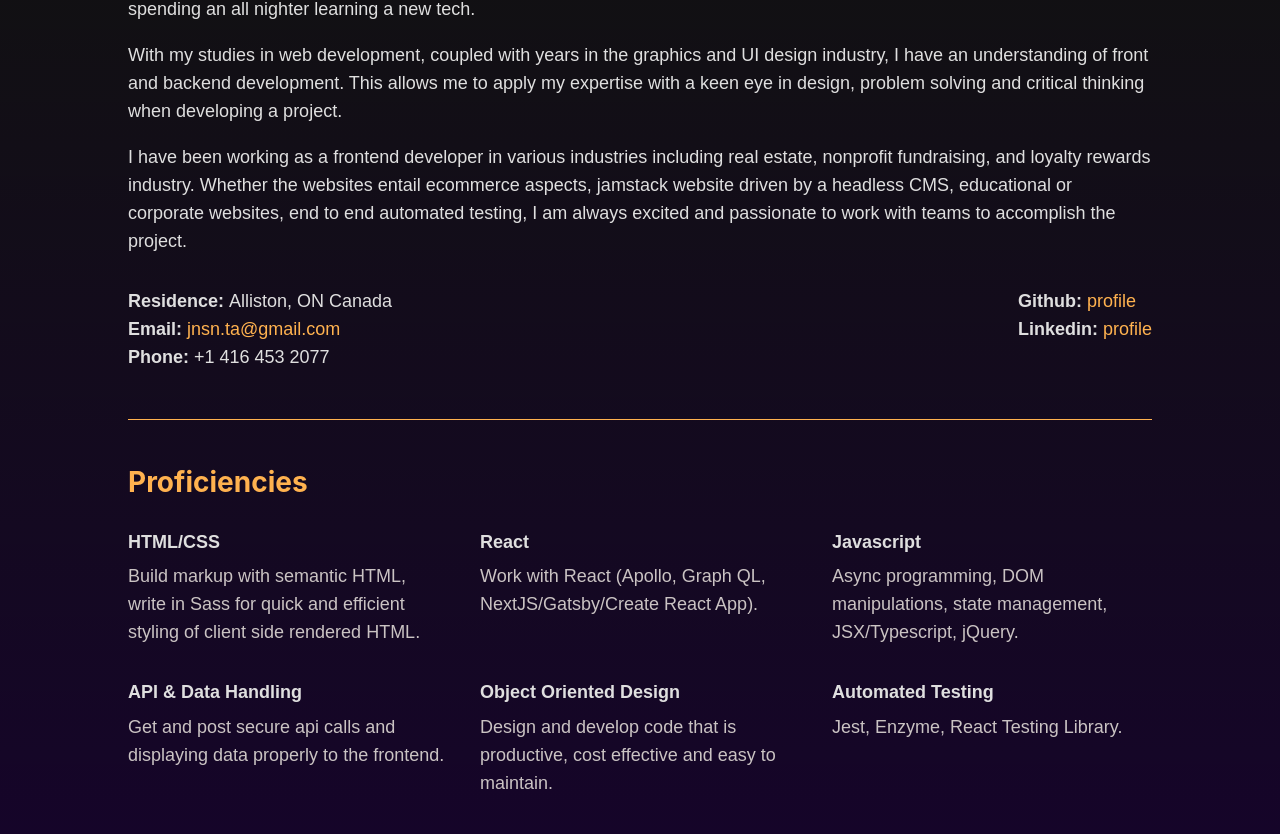
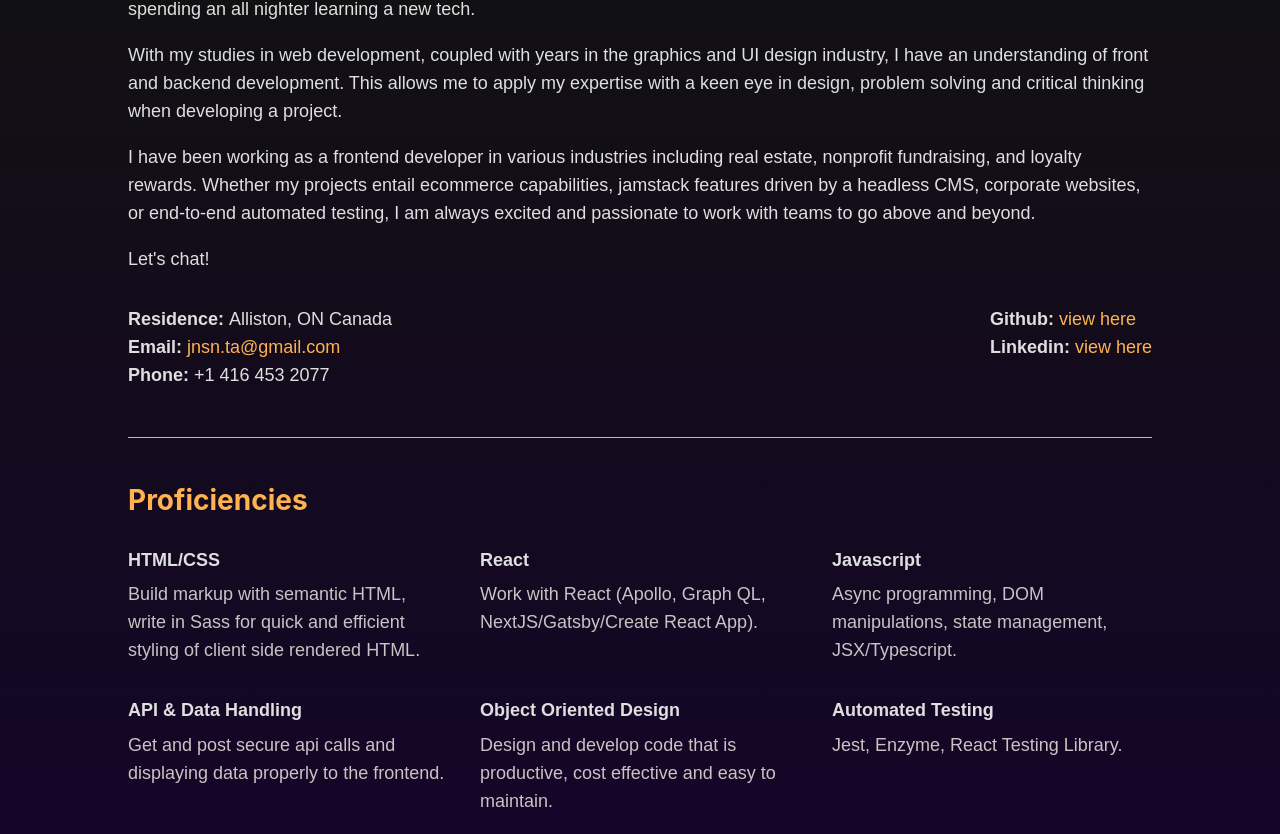
Before and after one commit to johnsonta87/johnsonta-website, a React (Create React App) app: page / in a window 1280 px wide. Shown: the part 394-1228 px from the top of the page. Built offline with nearby package versions, Linux system fonts and the light colour scheme.

Commit message:
content update

```diff
--- a/src/components/grid/Grid.js
+++ b/src/components/grid/Grid.js
@@ -14,7 +14,7 @@ export default function Grid() {
     },
     {
       skill: 'Javascript',
-      description: 'Async programming, DOM manipulations, state management, JSX/Typescript, jQuery.'
+      description: 'Async programming, DOM manipulations, state management, JSX/Typescript.'
     },
     {
       skill: 'API & Data Handling',
--- a/src/components/section/About.js
+++ b/src/components/section/About.js
@@ -9,7 +9,9 @@ export default function About() {
       With my studies in web development, coupled with years in the graphics and UI design industry, I have an understanding of front and backend development. This allows me to apply my expertise with a keen eye in design, problem solving and critical thinking when developing a project.
     </p>
     <p>
-      I have been working as a frontend developer in various industries including real estate, nonprofit fundraising, and loyalty rewards industry. Whether the websites entail ecommerce aspects, jamstack website driven by a headless CMS, educational or corporate websites, end to end automated testing, I am always excited and passionate to work with teams to accomplish the project.</p>
+      I have been working as a frontend developer in various industries including real estate, nonprofit fundraising, and loyalty rewards. Whether my projects entail ecommerce capabilities, jamstack features driven by a headless CMS, corporate websites, or end-to-end automated testing, I am always excited and passionate to work with teams to go above and beyond.</p>
+
+    <p>Let's chat!</p>
 
       <div className="contact-info">
         <div classsName="column-1">
@@ -22,8 +24,8 @@ export default function About() {
 
       <div classsName="column-1">
         <ul>
-          <li><strong>Github: </strong> <a href="https://github.com/johnsonta87" target="_blank" rel="noreferrer">profile</a></li>
-          <li><strong>Linkedin: </strong> <a href="https://www.linkedin.com/in/johnsonta1" target="_blank" rel="noreferrer">profile</a></li>
+          <li><strong>Github: </strong> <a href="https://github.com/johnsonta87" target="_blank" rel="noreferrer">view here</a></li>
+          <li><strong>Linkedin: </strong> <a href="https://www.linkedin.com/in/johnsonta1" target="_blank" rel="noreferrer">view here</a></li>
         </ul>
       </div>
       </div>
```
